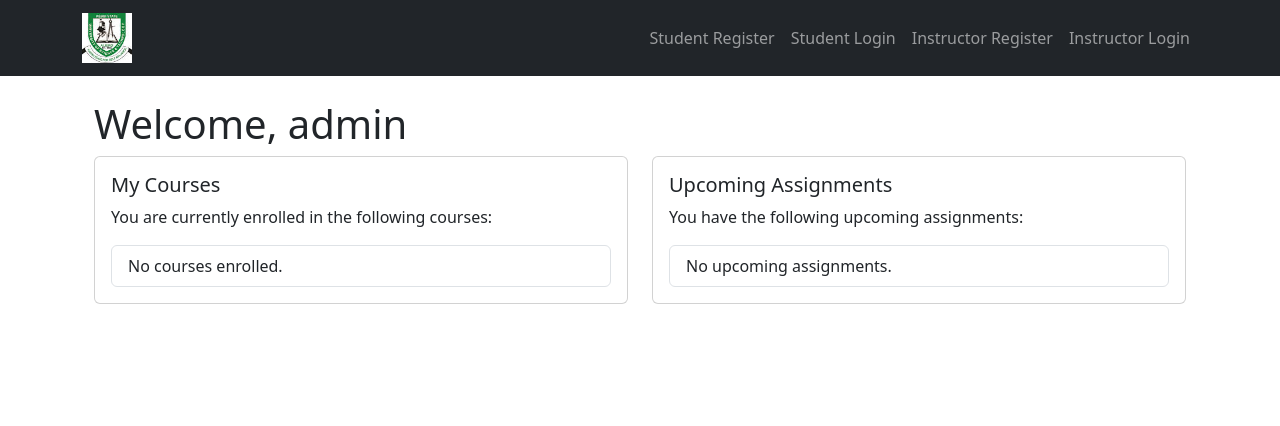
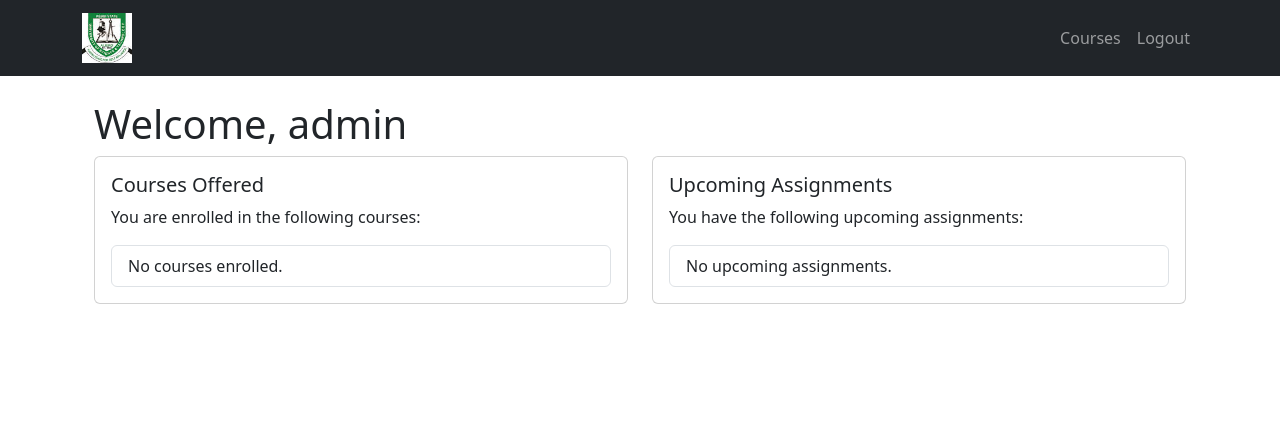
Before and after one commit to elbewhy/School, a Django app: page /student/dashboard/ in a window 1280 px wide. Shown: the top 426 px of the page. Run offline with Django 4.2, Linux system fonts and the light colour scheme; a user stored in the database is signed in; data comes from the database, SQL or seed files in the repository; both versions use the stored data as it was after the commit; some libraries are stand-ins or nearby versions.

Commit message:
student courses

```diff
--- a/school_management/courses/admin.py
+++ b/school_management/courses/admin.py
@@ -1,6 +1,6 @@
 from django.contrib import admin
 
-from .models import Instructor, Course, Student
+from .models import Instructor, Course, Student,Registration
 
 
 
@@ -12,5 +12,6 @@ from .models import Instructor, Course, Student
 admin.site.register(Instructor)
 admin.site.register(Course)
 admin.site.register(Student)
+admin.site.register(Registration)
 
 # Register the updated LogEntry admin with the updated user model
--- a/school_management/courses/models.py
+++ b/school_management/courses/models.py
@@ -1,40 +1,32 @@
 from django.contrib.auth.models import User
 from django.db import models
-
-
-
-class Student(models.Model):
-    user = models.OneToOneField(User, on_delete=models.CASCADE, null=True, default=None)
-    # Additional fields for student
-
-    def __str__(self):
-        return self.user.username if self.user else 'Unassigned'
 
 
 class Instructor(models.Model):
     user = models.OneToOneField(User, on_delete=models.CASCADE, null=True, default=None)
     bio = models.TextField(blank=True)
     email = models.EmailField()
-    # profile_picture = models.ImageField(upload_to='instructor_profile_pics/', blank=True)
 
     def __str__(self):
         return self.user.username
 
 
-# class Instructor(models.Model):
-#     user = models.OneToOneField(User, on_delete=models.CASCADE, null=True, default=None)
-#     # Additional fields for instructor
+class Student(models.Model):
+    user = models.ForeignKey(User, on_delete=models.CASCADE, null=True, default=None)
+    courses = models.ManyToManyField('Course', through='Registration')
 
-#     def __str__(self):
-#         return self.user.username if self.user else 'Unassigned'
+    def __str__(self):
+        return self.user.username if self.user else 'Unassigned'
 
 class Course(models.Model):
     title = models.CharField(max_length=200)
     description = models.TextField()
     instructor = models.ForeignKey(Instructor, on_delete=models.CASCADE)
+    students = models.ManyToManyField(Student, through='Registration')
 
     def __str__(self):
         return self.title
+
 
 class Registration(models.Model):
     student = models.ForeignKey(Student, on_delete=models.CASCADE)
--- a/school_management/courses/templates/courses/base.html
+++ b/school_management/courses/templates/courses/base.html
@@ -5,13 +5,14 @@
 <head>
     <meta charset="UTF-8">
     <meta name="viewport" content="width=device-width, initial-scale=1.0">
-    <title>{% block title %}Course Website{% endblock %}</title>
+    <title>{% block title %}School Management  Website{% endblock %}</title>
     <!-- Bootstrap CSS -->
     <link rel="stylesheet" href="https://cdnjs.cloudflare.com/ajax/libs/bootstrap/5.3.0/css/bootstrap.min.css">
 </head>
 <body class ="d-flex flex-column min-vh-100">
     <div class="wrapper flex-grow-1">
          <!-- Navigation -->
+    {% block navigation %}
     <nav class="navbar navbar-expand-lg navbar-dark bg-dark">
         <div class="container">
             <a class="navbar-brand" href="/">
@@ -40,6 +41,7 @@
             </div>
         </div>
     </nav>
+    {% endblock %}
 
     <!-- Content -->
     <div class="container mt-4">
--- a/school_management/courses/templates/courses/student_dashboard.html
+++ b/school_management/courses/templates/courses/student_dashboard.html
@@ -1,4 +1,33 @@
 {% extends "courses/base.html" %}
+
+{% load static %}
+
+{% block navigation %}
+<nav class="navbar navbar-expand-lg navbar-dark bg-dark">
+    <div class="container">
+        <a class="navbar-brand" href="/">
+            <img src="{% static 'courses/img/logo.png' %}" alt="School Logo" width="50" height="50">
+        </a>
+        <button class="navbar-toggler" type="button" data-bs-toggle="collapse" data-bs-target="#navbarNav"
+                aria-controls="navbarNav" aria-expanded="false" aria-label="Toggle navigation">
+            <span class="navbar-toggler-icon"></span>
+        </button>
+        <div class="collapse navbar-collapse" id="navbarNav">
+            <ul class="navbar-nav ms-auto">
+                <li class="nav-item">
+                    <a class="nav-link" href="/courses/">Courses</a>
+                </li>
+                <li class="nav-item">
+                    <a class="nav-link" href="/student/login/"> Logout</a>
+                </li>
+
+                </li>
+                <!-- Add more links as needed -->
+            </ul>
+        </div>
+    </div>
+</nav>
+{% endblock %}
 
 {% block content %}
 <div class="container">
@@ -7,11 +36,11 @@
         <div class="col-md-6">
             <div class="card mb-4">
                 <div class="card-body">
-                    <h5 class="card-title">My Courses</h5>
-                    <p class="card-text">You are currently enrolled in the following courses:</p>
+                    <h5 class="card-title">Courses Offered</h5>
+                    <p class="card-text">You are enrolled in the following courses:</p>
                     <ul class="list-group">
-                        {% for course in enrolled_courses %}
-                        <li class="list-group-item">{{ course.title }}</li>
+                        {% for course in courses %}
+                        <li class="list-group-item">{{ course.title }}  (Instructor: {{ course.instructor.user.username }})</li>
                         {% empty %}
                         <li class="list-group-item">No courses enrolled.</li>
                         {% endfor %}
@@ -25,7 +54,7 @@
                     <h5 class="card-title">Upcoming Assignments</h5>
                     <p class="card-text">You have the following upcoming assignments:</p>
                     <ul class="list-group">
-                        {% for assignment in upcoming_assignments %}
+                        {% for assignment in assignments %}
                         <li class="list-group-item">{{ assignment.title }} ({{ assignment.due_date }})</li>
                         {% empty %}
                         <li class="list-group-item">No upcoming assignments.</li>
--- a/school_management/courses/templates/courses/student_login.html
+++ b/school_management/courses/templates/courses/student_login.html
@@ -12,7 +12,7 @@
     <form method="post">
         {% csrf_token %}
         {{ form|crispy}}
-        <p>Don't have an account?  <a href="login">Register</a></p>
+        <p>Don't have an account?  <a href="/student/register">Register</a></p>
         <button type="submit" class="btn btn-success">Login</button>
 
 
--- a/school_management/courses/urls.py
+++ b/school_management/courses/urls.py
@@ -23,4 +23,6 @@ urlpatterns = [
        path('instructor/login/', views.instructor_login, name='instructor_login'),
        path('instructor/dashboard/', views.instructor_dashboard, name = 'instructor_dashboard'),
 
+        path('logout/', views.logout_view, name='logout'),
+
     ]
--- a/school_management/courses/views.py
+++ b/school_management/courses/views.py
@@ -53,14 +53,20 @@ def student_login(request):
         form = StudentLoginForm()
     return render(request, 'courses/student_login.html', {'form': form})
 
+def logout_view(request):
+    logout(request)
+    return redirect('/')
+
 @login_required
 def student_dashboard(request):
-    # Logic for student dashboard
-    student = Student.objects.get(user=request.user)  # Assuming you have implemented user authentication
+    student, created = Student.objects.get_or_create(user=request.user)
+    courses = student.courses.all()
     context = {
         'student': student,
+        'courses': courses,
     }
     return render(request, 'courses/student_dashboard.html', context)
+
 
 def instructor_login(request):
     if request.method == 'POST':
```
Also changed, not shown: school_management/courses/migrations/0009_student_enrolled_courses.py (added), school_management/courses/migrations/0010_remove_student_enrolled_courses.py (added), school_management/courses/migrations/0011_assignment.py (added), school_management/courses/migrations/0012_delete_assignment.py (added), school_management/courses/migrations/0013_course_students.py (added), school_management/courses/migrations/0014_alter_student_user.py (added), school_management/courses/migrations/0015_student_courses.py (added), school_management/db.sqlite3.
